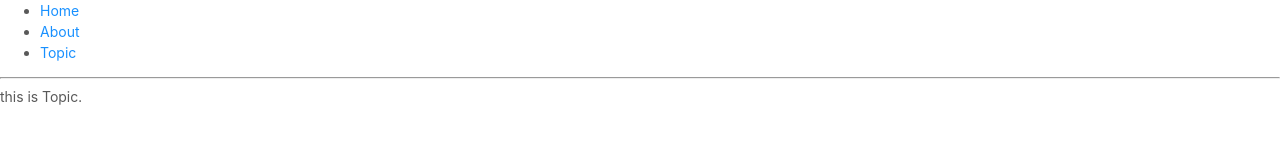
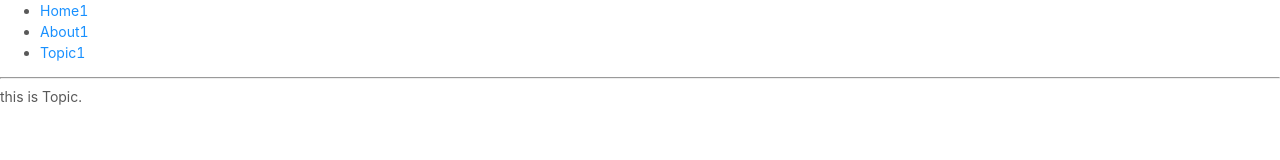
Before and after one commit to dao51/react-antd, a React app: page /#/topic in a window 1280 px wide. Shown: the top 160 px of the page. Built offline with nearby package versions, Linux system fonts and the light colour scheme.

Commit message:
拆分路由写法

```diff
--- a/src/index.js
+++ b/src/index.js
@@ -2,13 +2,14 @@ import React from 'react';
 import ReactDOM from 'react-dom';
 import './index.css';
 // import App from './App';
-import Admin from './admin';
-import Home from './views/routeDemo/route1/Home';
+// import Admin from './admin';
+// import Home from './views/routeDemo/route1/Home';
+import Router from './views/routeDemo/route2/router';
 import reportWebVitals from './reportWebVitals';
 
 ReactDOM.render(
   <React.StrictMode>
-    <Home/>
+    <Router/>
   </React.StrictMode>,
   document.getElementById('root')
 );
--- /dev/null
+++ b/src/views/routeDemo/route2/Home.js
@@ -0,0 +1,24 @@
+import React from 'react';
+import {Link} from 'react-router-dom';
+
+export default class Home extends React.Component {
+    render() {
+        return (
+            <div>
+                <ul>
+                    <li>
+                        <Link to="/">Home1</Link>  {/* Link相当于a标签 */}
+                    </li>
+                    <li>
+                        <Link to="/about">About1</Link>
+                    </li>
+                    <li>
+                        <Link to="/topic">Topic1</Link>
+                    </li>
+                </ul>
+                <hr/>
+                { this.props.children }
+            </div>
+        );
+    }
+}
--- /dev/null
+++ b/src/views/routeDemo/route2/router.js
@@ -0,0 +1,20 @@
+import React from 'react';
+import { HashRouter as Router, Route, Link } from 'react-router-dom';
+import Main from './../route1/Main';
+import About from './../route1/about';
+import Topic from './../route1/topic';
+import Home from './Home';
+
+export default class IRouter extends React.Component {
+    render() {
+        return (
+            <Router>
+                <Home>
+                    <Route exact={true} path="/" component={Main}></Route>
+                    <Route path="/about" component={About}></Route>
+                    <Route path="/topic" component={Topic}></Route>
+                </Home>
+            </Router>
+        );
+    }
+}
```
Also changed, not shown: 1 other file (tests, documents, lock files or other folders).
